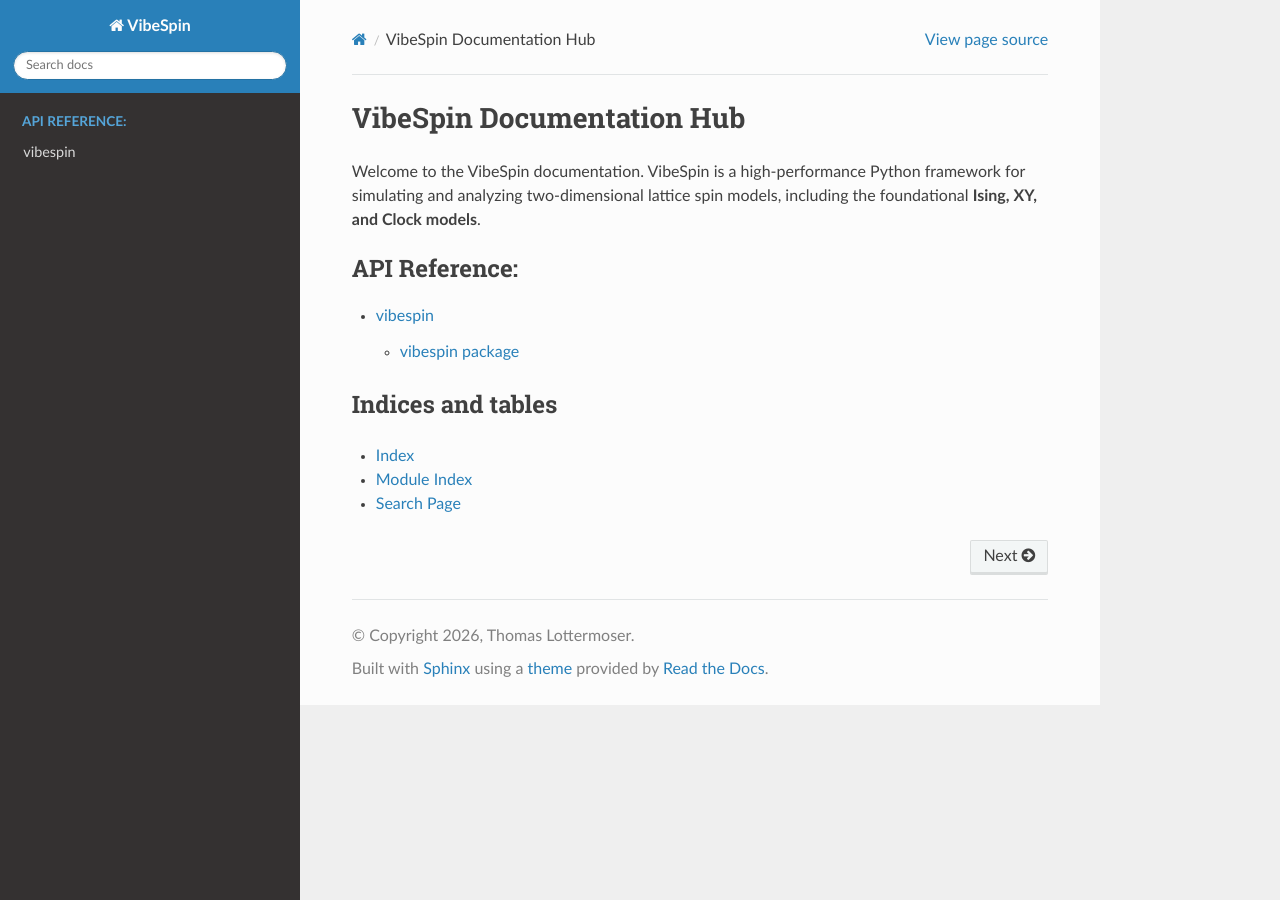
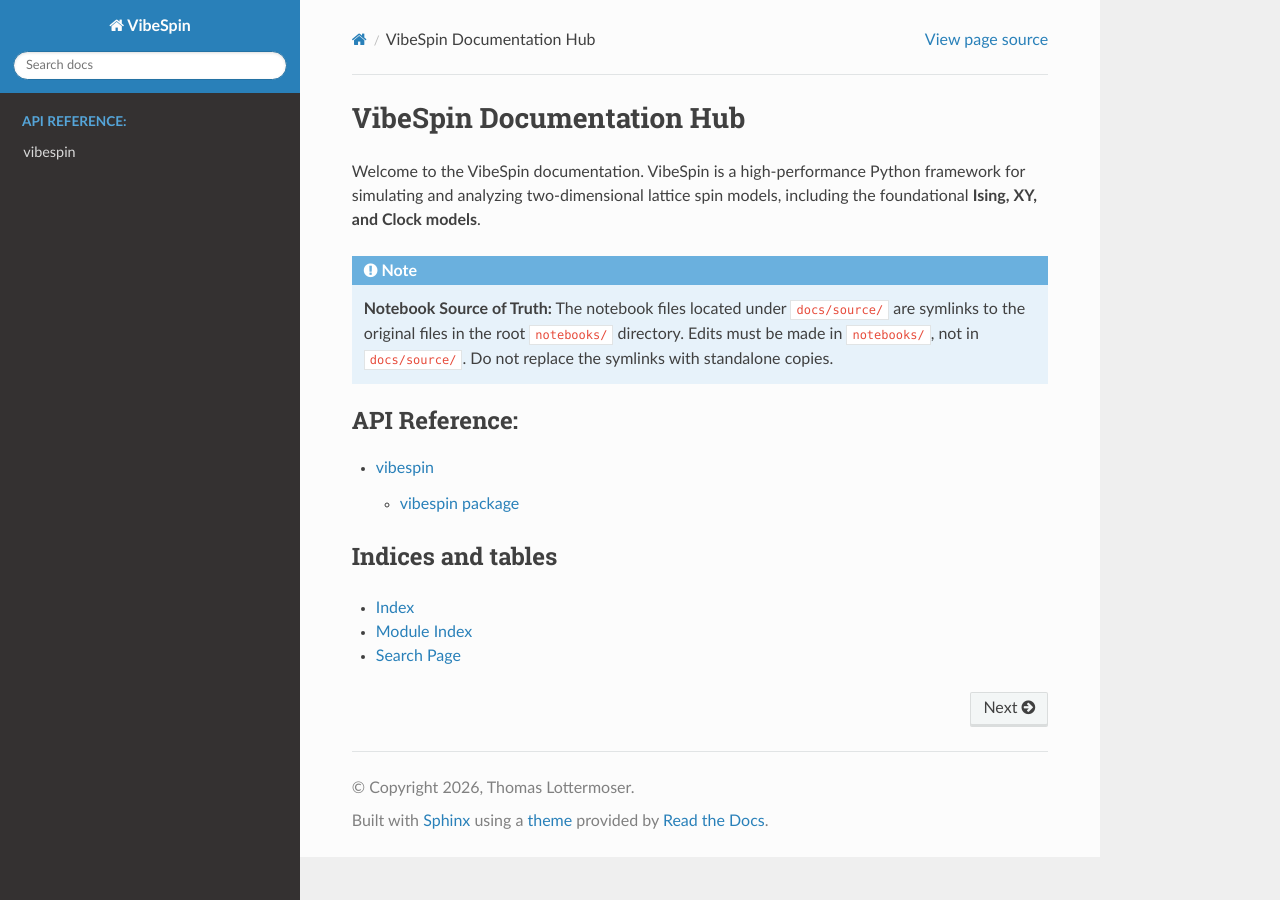
Before and after one commit to manganite/VibeSpin, a Sphinx documentation site: the page built from docs/source/index.md, in a window 1280 px wide. Built offline with Sphinx 7.4.7 and the Read the Docs theme 3.1.0, drawn with Linux system fonts in a browser that asks for light colours; pages that are not in the unit, such as notebooks, are missing from menus.

````diff
--- a/docs/source/index.md
+++ b/docs/source/index.md
@@ -1,6 +1,10 @@
 # VibeSpin Documentation Hub
 
 Welcome to the VibeSpin documentation. VibeSpin is a high-performance Python framework for simulating and analyzing two-dimensional lattice spin models, including the foundational **Ising, XY, and Clock models**.
+
+```{note}
+**Notebook Source of Truth:** The notebook files located under `docs/source/` are symlinks to the original files in the root `notebooks/` directory. Edits must be made in `notebooks/`, not in `docs/source/`. Do not replace the symlinks with standalone copies.
+```
 
 ```{toctree}
 :maxdepth: 2
````
Also changed, not shown: 1 other file.
